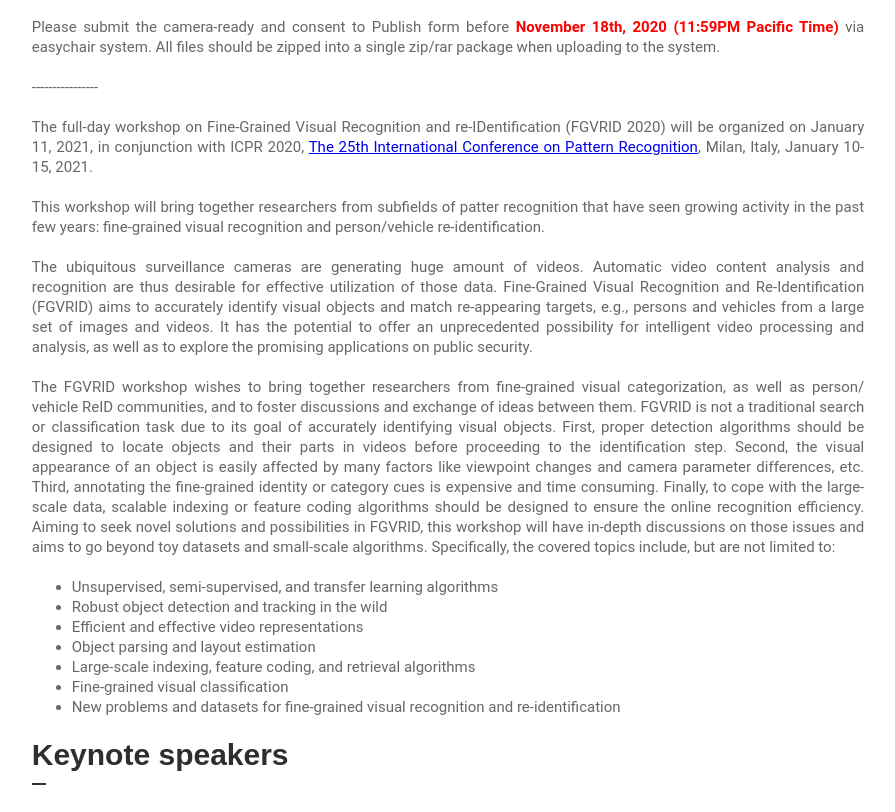
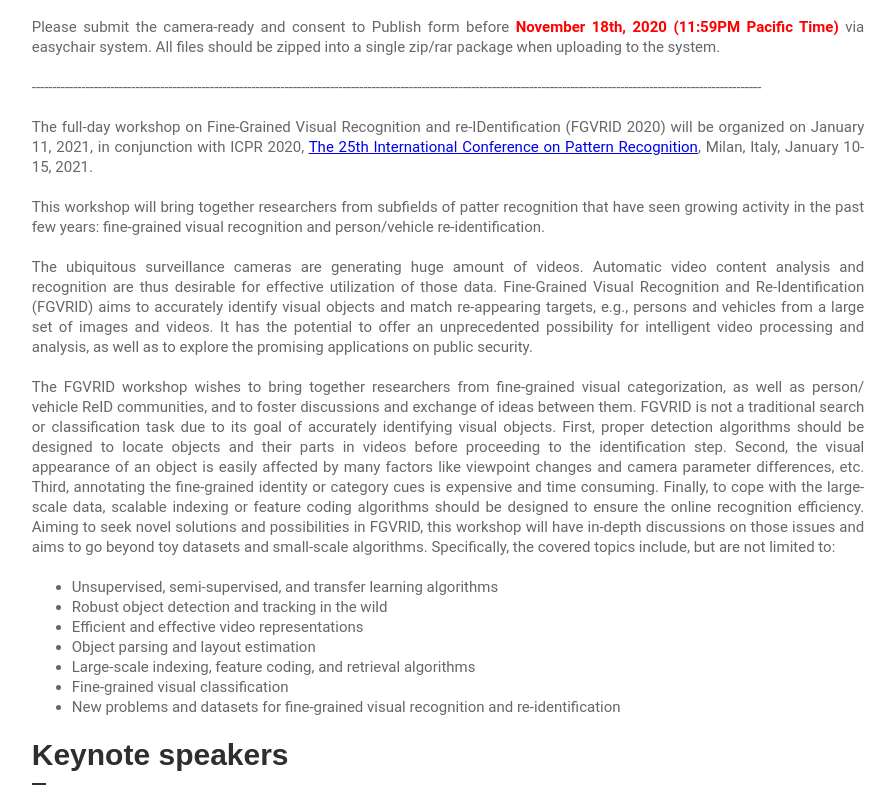
Before and after one commit to fgvrid/fgvrid.github.io, a plain HTML site: page index.html in a window 1280 px wide. Shown: the part 1689-2501 px from the top of the page, without its empty margins (192-1087 px from the left). Drawn offline with Linux system fonts and the light colour scheme.

Commit message:
Update index.html

```diff
--- a/index.html
+++ b/index.html
@@ -146,7 +146,7 @@
 together with the paper. We do not accept digital signatures on the copyright right forms at present. If you have any queries regarding copyright, please contact Springer well in advance of publication. Each form should be saved in the individual folder containing all of the files pertaining to a particular paper.</li>
 		</ul></p>
 	<p style="text-align:justify; text-justify:inter-ideograph;">Please submit the camera-ready and consent to Publish form before <strong><font color="red">November 18th, 2020 (11:59PM Pacific Time) </font></strong>via easychair system. All files should be zipped into a single zip/rar package when uploading to the system.</p>
-<p style="text-align:justify; text-justify:inter-ideograph;">----------------</p>
+<p style="text-align:justify; text-justify:inter-ideograph;">--------------------------------------------------------------------------------------------------------------------------------------------------------------------------------</p>
 		<p style="text-align:justify; text-justify:inter-ideograph;">
 			 The full-day workshop on Fine-Grained Visual Recognition and re-IDentification (FGVRID 2020) will be organized on January 11, 2021, in conjunction with ICPR 2020,
 			 <a href="https://www.icpr2020.it" target="_blank">The 25th International Conference on Pattern Recognition</a>, Milan, Italy, January 10-15, 2021.</p>
```
